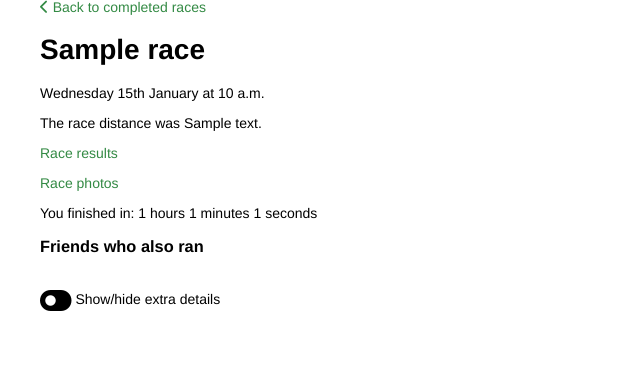
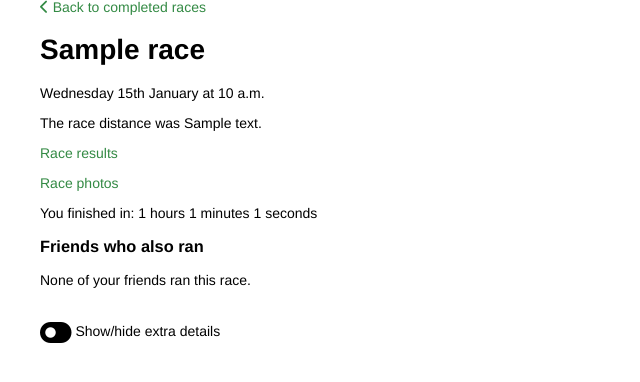
Before and after one commit to richardgiddings/racewithme, a Django app: page /main/completed_race/1 in a window 1280 px wide. Shown: the part 241-623 px from the top of the page, without its empty margins (0-640 px from the left). Run offline with Django 3.2, Linux system fonts and the light colour scheme; a user stored in the database is signed in; tables that the repository leaves empty hold one stand-in row (values such as "Sample post"); some libraries are stand-ins or nearby versions.

Commit message:
Say when none of friends have run this race too on completed race page

```diff
--- a/racewithme/templates/main/completed_race.html
+++ b/racewithme/templates/main/completed_race.html
@@ -31,6 +31,8 @@
     <h3>Friends who also ran</h3>
     {% for friend in friends_who_completed_race %}
         {% if friend.friend_profile.first_name %}{{friend.friend_profile.first_name}}&nbsp;{{friend.friend_profile.last_name}}{% else %}{{ friend.friend_profile.user.username }}{% endif %}{% if not forloop.last %}&#44;{% endif %}
+    {% empty %}
+        None of your friends ran this race.
     {% endfor %}
     </p>
     <div id="toggle-extra-detail">
```
